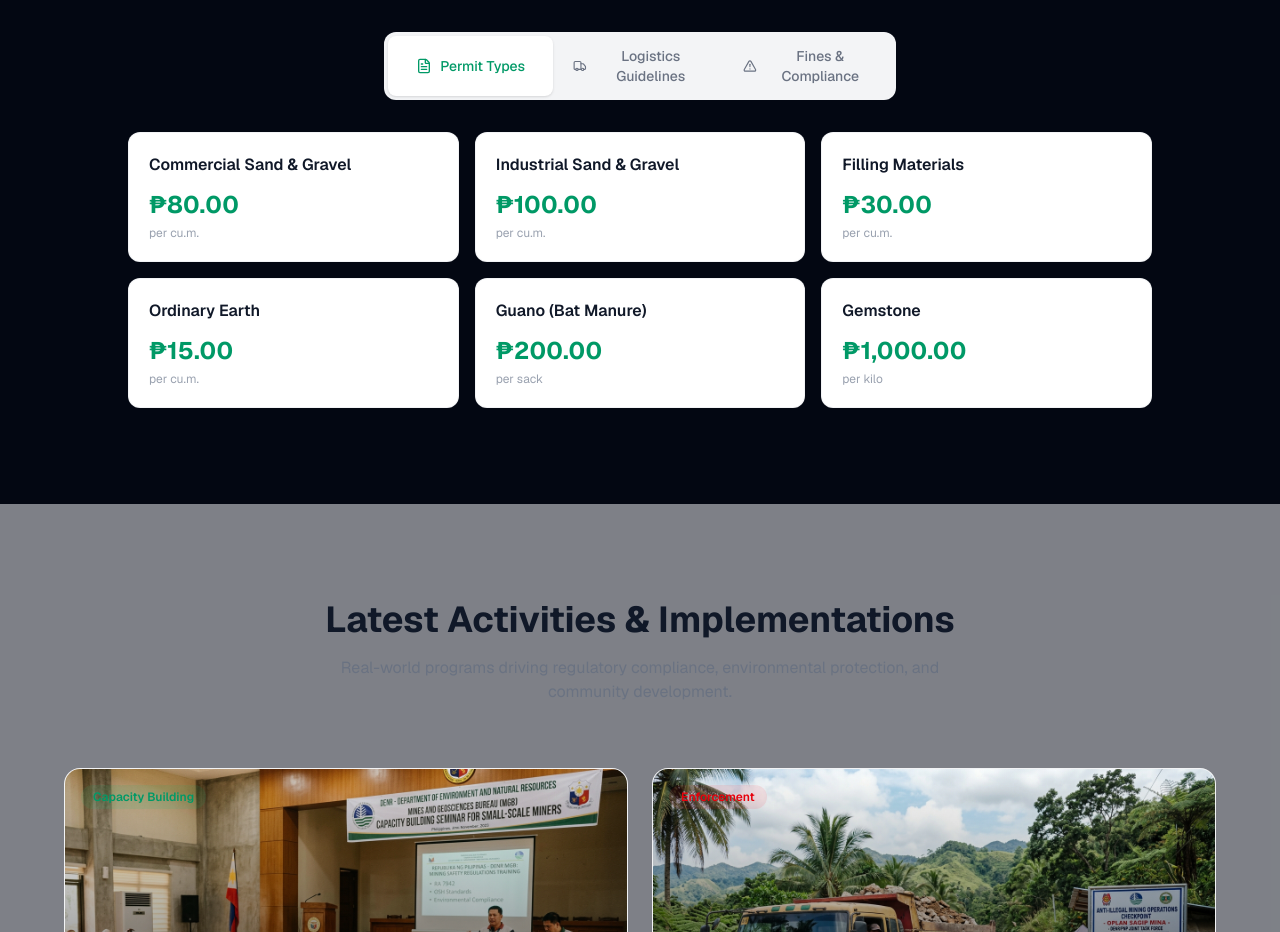
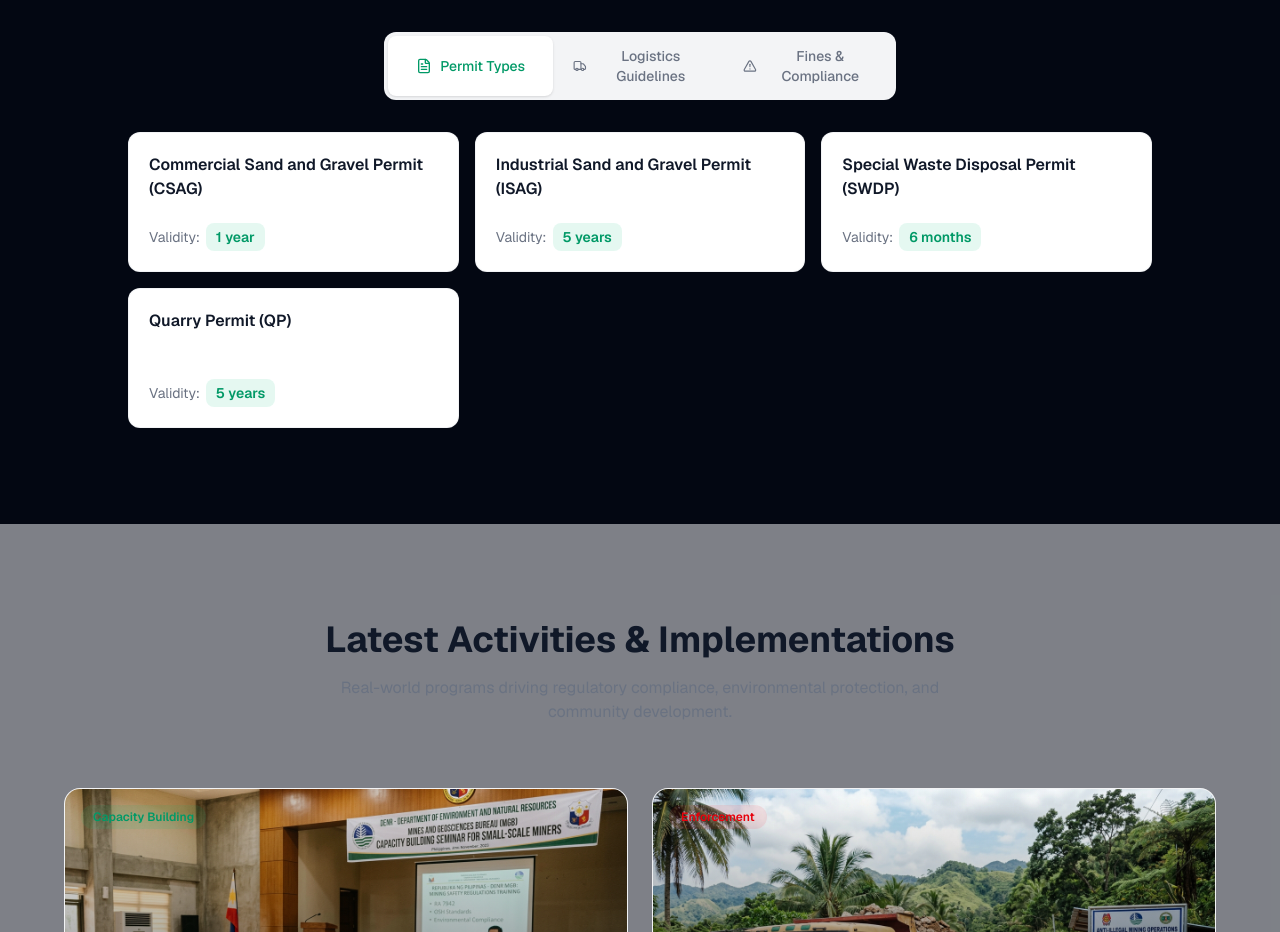
Before and after one commit to angelorabaya/PLENROLANDINGPAGE, a Next.js app: page / in a window 1280 px wide. Shown: the part 2200-3132 px from the top of the page. Built offline with nearby package versions, Linux system fonts and the light colour scheme.

Commit message:
feat: update permit types and validity information in regulatory section

```diff
--- a/src/components/landing/regulatory-section.tsx
+++ b/src/components/landing/regulatory-section.tsx
@@ -5,12 +5,10 @@ import { motion, AnimatePresence } from 'framer-motion'
 import { FileText, Truck, AlertTriangle, Search, ChevronDown } from 'lucide-react'
 
 const permitTypes = [
-  { name: 'Commercial Sand & Gravel', fee: '₱80.00', unit: 'cu.m.' },
-  { name: 'Industrial Sand & Gravel', fee: '₱100.00', unit: 'cu.m.' },
-  { name: 'Filling Materials', fee: '₱30.00', unit: 'cu.m.' },
-  { name: 'Ordinary Earth', fee: '₱15.00', unit: 'cu.m.' },
-  { name: 'Guano (Bat Manure)', fee: '₱200.00', unit: 'sack' },
-  { name: 'Gemstone', fee: '₱1,000.00', unit: 'kilo' },
+  { name: 'Commercial Sand and Gravel Permit (CSAG)', validity: '1 year' },
+  { name: 'Industrial Sand and Gravel Permit (ISAG)', validity: '5 years' },
+  { name: 'Special Waste Disposal Permit (SWDP)', validity: '6 months' },
+  { name: 'Quarry Permit (QP)', validity: '5 years' },
 ]
 
 const truckData = [
@@ -127,17 +125,17 @@ export default function RegulatorySection() {
                     whileInView={{ opacity: 1, y: 0 }}
                     viewport={{ once: true }}
                     transition={{ duration: 0.4, delay: index * 0.08 }}
-                    className="rounded-xl p-5 bg-white dark:bg-gray-800/50 border border-gray-200/50 dark:border-gray-700/50 hover:shadow-md transition-shadow"
+                    className="rounded-xl p-5 bg-white dark:bg-gray-800/50 border border-gray-200/50 dark:border-gray-700/50 hover:shadow-md transition-shadow flex flex-col justify-between min-h-[140px]"
                   >
                     <p className="font-semibold text-gray-900 dark:text-white mb-3">
                       {permit.name}
                     </p>
-                    <p className="text-2xl font-bold text-emerald-600 dark:text-emerald-400">
-                      {permit.fee}
-                    </p>
-                    <p className="text-xs text-gray-400 mt-1">
-                      per {permit.unit}
-                    </p>
+                    <div className="flex items-center gap-1.5 mt-auto">
+                      <span className="text-sm text-gray-500 dark:text-gray-400">Validity:</span>
+                      <span className="text-sm font-semibold text-emerald-600 dark:text-emerald-400 bg-emerald-500/10 dark:bg-emerald-500/20 px-2.5 py-1 rounded-lg">
+                        {permit.validity}
+                      </span>
+                    </div>
                   </motion.div>
                 ))}
               </div>
```
